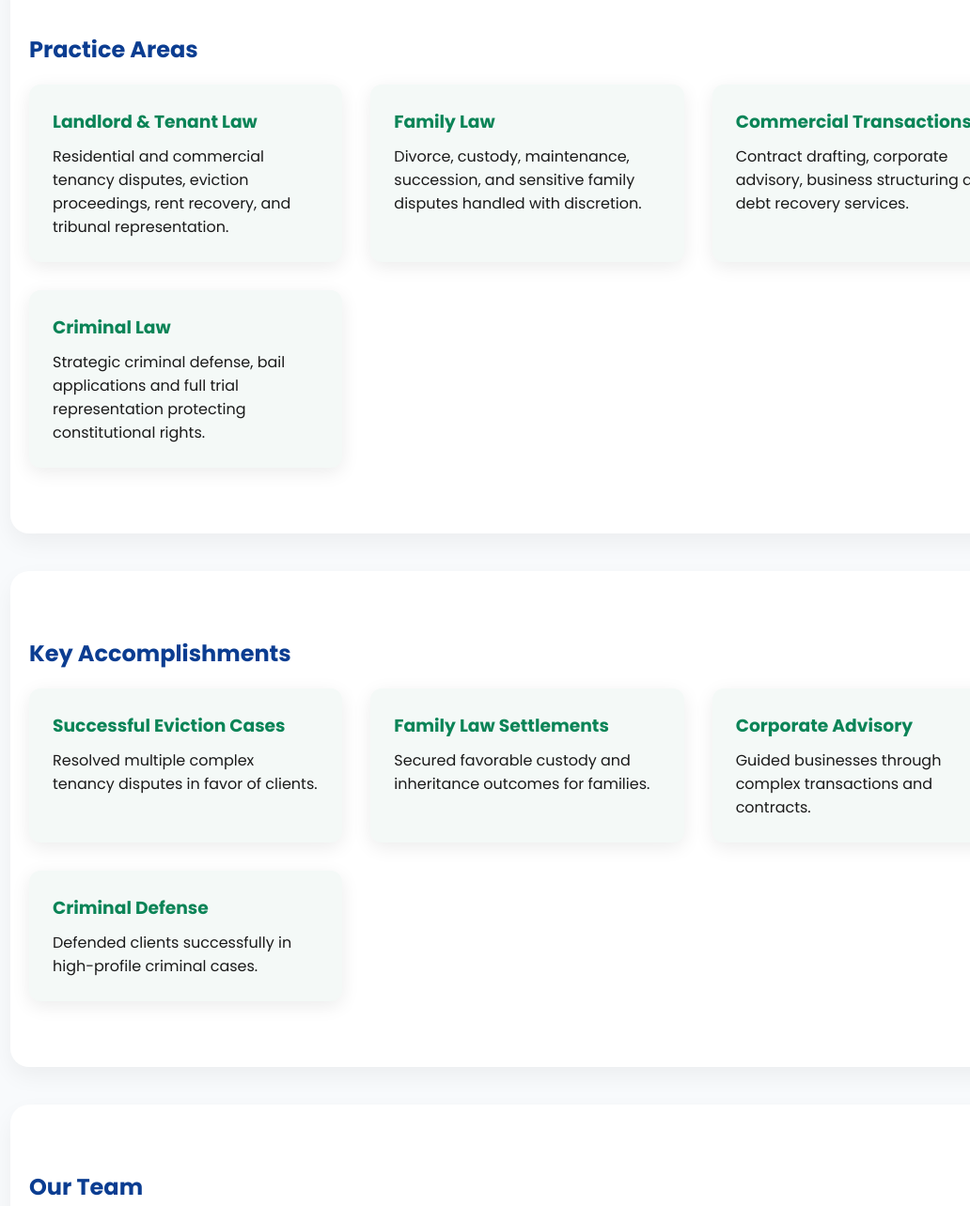
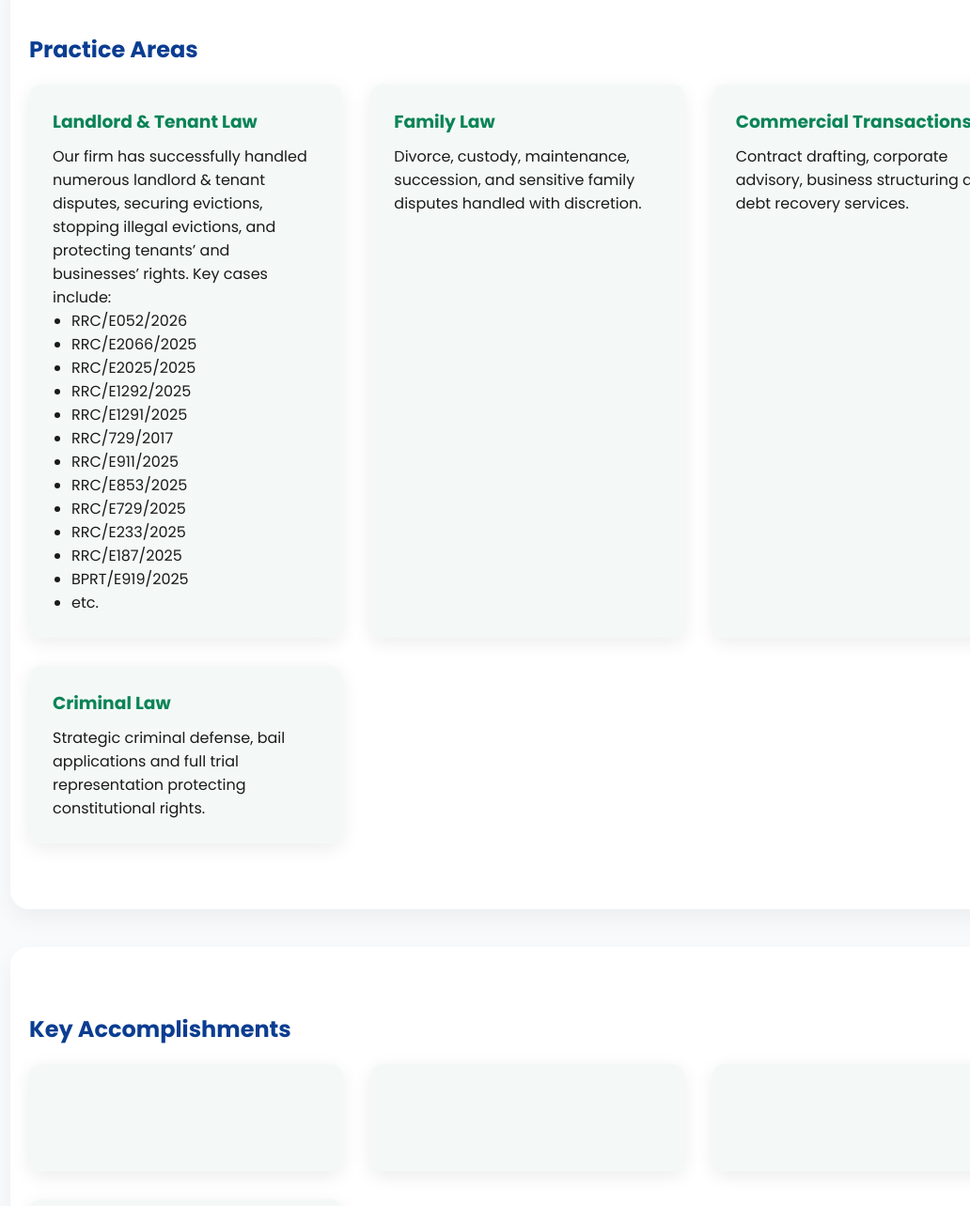
Before and after one commit to ndetophilip/ndetophilip-website, a plain HTML site: page index.html in a window 1280 px wide. Shown: the part 1100-2384 px from the top of the page at 94% size, without its empty margins (79-1111 px from the left). Drawn offline with Linux system fonts and the light colour scheme.

Commit message:
Add files via upload

```diff
--- a/index.html
+++ b/index.html
@@ -9,12 +9,12 @@
 <meta name="viewport" content="width=device-width, initial-scale=1.0">
 <title>NDETOPHILIP & COMPANY ADVOCATES</title>
 
-<!-- Invisible SEO for Google -->
+<!-- SEO Meta -->
 <meta name="description" content="NDETOPHILIP & COMPANY ADVOCATES | Leading Kenyan law firm specializing in Landlord & Tenant Law, Family Law, Commercial Transactions, and Criminal Law. Contact us in Nairobi or Nakuru.">
 <meta name="keywords" content="Kenyan law firm, landlord tenant lawyer, family law lawyer, criminal defense lawyer, commercial transactions lawyer, Nairobi lawyer, Nakuru lawyer">
 <meta name="author" content="NDETOPHILIP & COMPANY ADVOCATES">
 
-<!-- Reference sitemap for crawlers -->
+<!-- Sitemap reference -->
 <link rel="sitemap" type="application/xml" title="Sitemap" href="sitemap.xml">
 
 <link href="https://fonts.googleapis.com/css2?family=Poppins:wght@300;400;600;700&display=swap" rel="stylesheet">
@@ -96,20 +96,42 @@ ul{padding-left:20px;}
 <section id="practice" class="section">
 <h2>Practice Areas</h2>
 <div class="practice-grid">
-<div class="card"><h3>Landlord & Tenant Law</h3><p>Residential and commercial tenancy disputes, eviction proceedings, rent recovery, and tribunal representation.</p></div>
+
+<!-- Updated Landlord & Tenant Law card -->
+<div class="card">
+  <h3>Landlord & Tenant Law</h3>
+  <p>Our firm has successfully handled numerous landlord & tenant disputes, securing evictions, stopping illegal evictions, and protecting tenants’ and businesses’ rights. Key cases include:</p>
+  <ul>
+    <li>RRC/E052/2026</li>
+    <li>RRC/E2066/2025</li>
+    <li>RRC/E2025/2025</li>
+    <li>RRC/E1292/2025</li>
+    <li>RRC/E1291/2025</li>
+    <li>RRC/729/2017</li>
+    <li>RRC/E911/2025</li>
+    <li>RRC/E853/2025</li>
+    <li>RRC/E729/2025</li>
+    <li>RRC/E233/2025</li>
+    <li>RRC/E187/2025</li>
+    <li>BPRT/E919/2025</li>
+    <li>etc.</li>
+  </ul>
+</div>
+
 <div class="card"><h3>Family Law</h3><p>Divorce, custody, maintenance, succession, and sensitive family disputes handled with discretion.</p></div>
 <div class="card"><h3>Commercial Transactions</h3><p>Contract drafting, corporate advisory, business structuring and debt recovery services.</p></div>
 <div class="card"><h3>Criminal Law</h3><p>Strategic criminal defense, bail applications and full trial representation protecting constitutional rights.</p></div>
+
 </div>
 </section>
 
 <section id="accomplishments" class="section">
 <h2>Key Accomplishments</h2>
 <div class="practice-grid">
-  <div class="card"><h3>Successful Eviction Cases</h3><p>Resolved multiple complex tenancy disputes in favor of clients.</p></div>
-  <div class="card"><h3>Family Law Settlements</h3><p>Secured favorable custody and inheritance outcomes for families.</p></div>
-  <div class="card"><h3>Corporate Advisory</h3><p>Guided businesses through complex transactions and contracts.</p></div>
-  <div class="card"><h3>Criminal Defense</h3><p>Defended clients successfully in high-profile criminal cases.</p></div>
+  <div class="card"><h3>&nbsp;</h3><p>&nbsp;</p></div>
+  <div class="card"><h3>&nbsp;</h3><p>&nbsp;</p></div>
+  <div class="card"><h3>&nbsp;</h3><p>&nbsp;</p></div>
+  <div class="card"><h3>&nbsp;</h3><p>&nbsp;</p></div>
 </div>
 </section>
 
```
